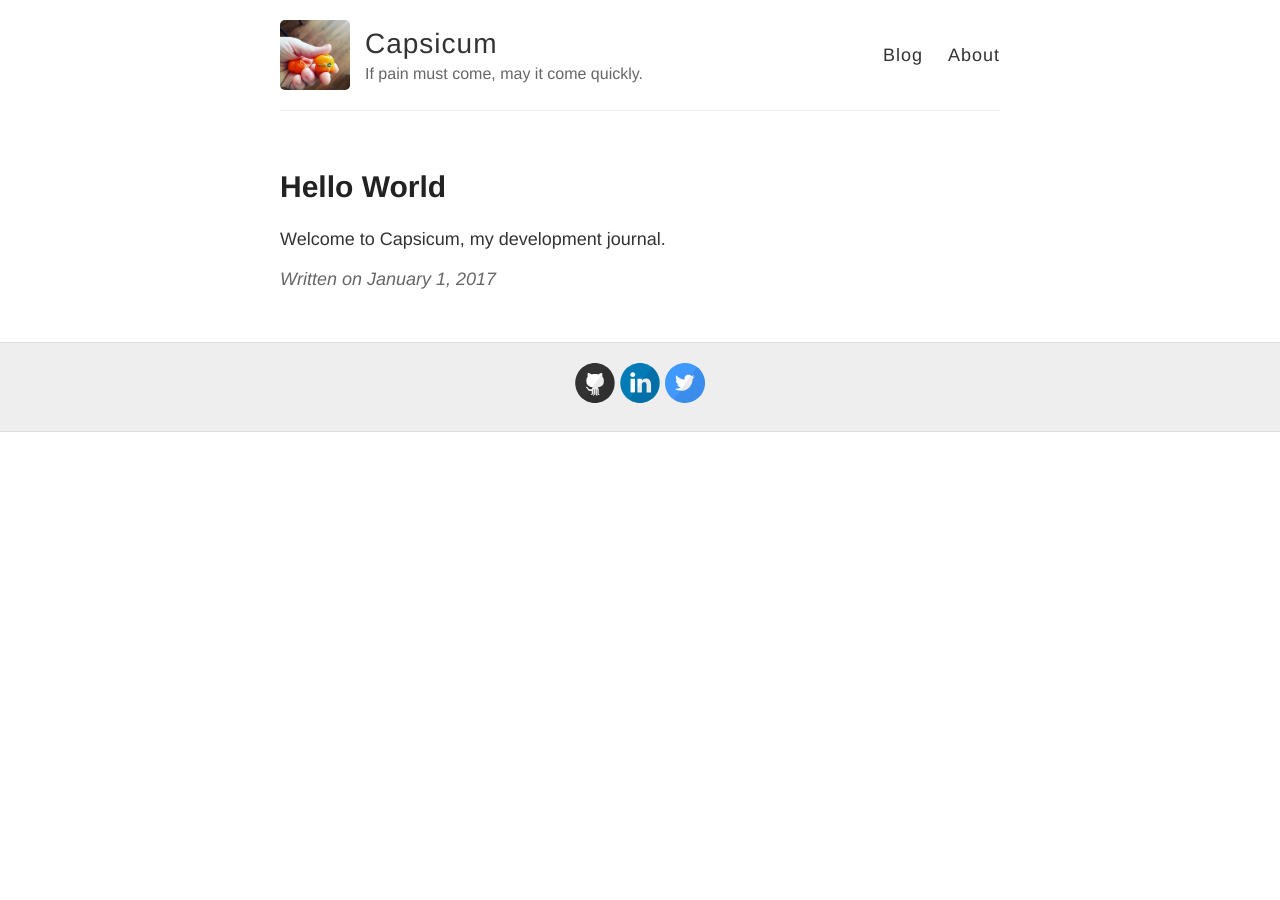
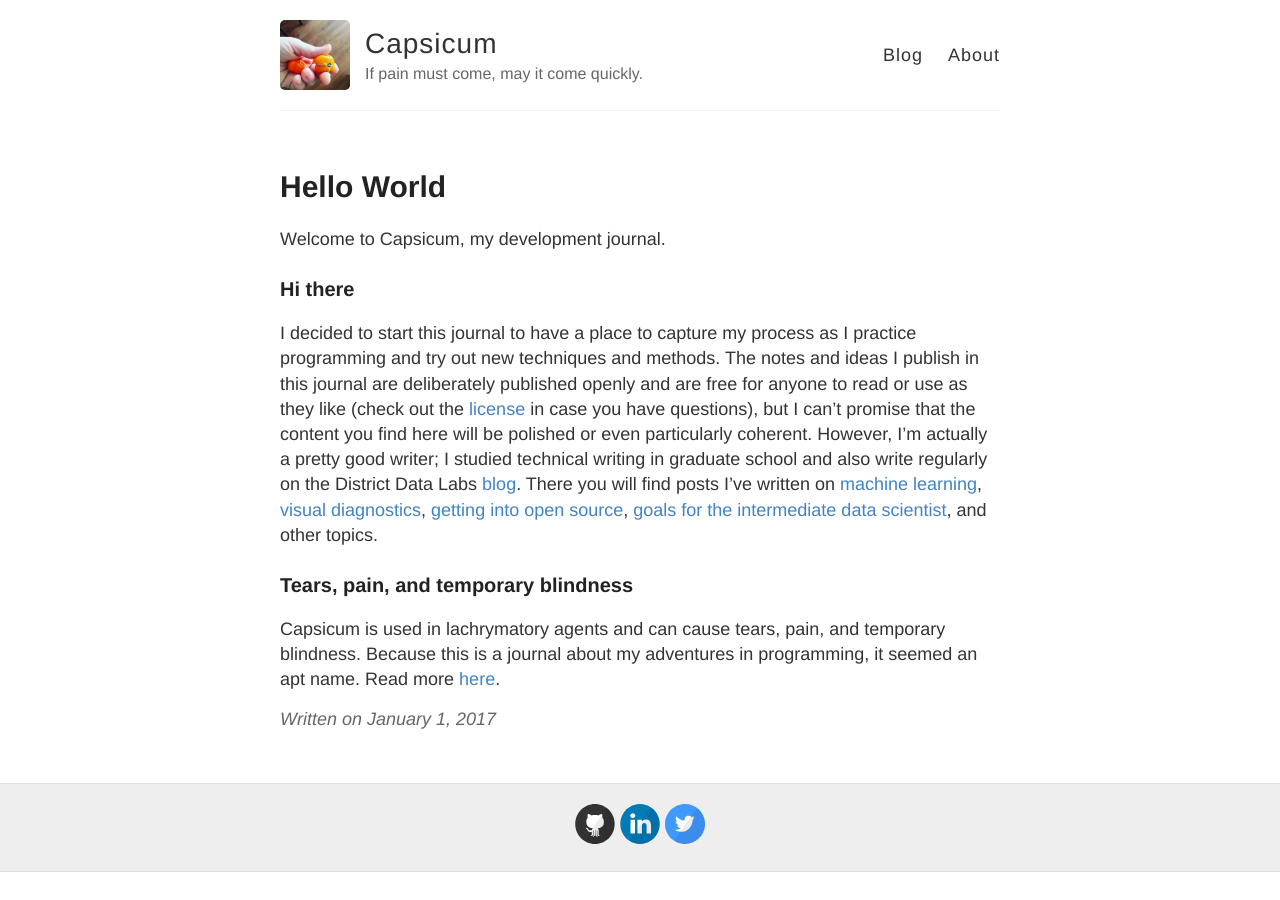
Before and after one commit to rebeccabilbro/rebeccabilbro.github.io, a Jekyll site: the page built from _posts/2017-1-1-Hello-World.md, in a window 1280 px wide. Built offline with Jekyll 4.4.1, drawn with Linux system fonts in a browser that asks for light colours.

Commit message:
fleshed out hello world post

```diff
--- a/_posts/2017-1-1-Hello-World.md
+++ b/_posts/2017-1-1-Hello-World.md
@@ -1,6 +1,15 @@
 ---
 layout: post
 title: Hello World
+date: 2017-01-01 11:43
 ---
 
 Welcome to Capsicum, my development journal.
+
+### Hi there
+
+I decided to start this journal to have a place to capture my process as I practice programming and try out new techniques and methods. The notes and ideas I publish in this journal are deliberately published openly and are free for anyone to read or use as they like (check out the [license](https://raw.githubusercontent.com/rebeccabilbro/rebeccabilbro.github.io/master/LICENSE) in case you have questions), but I can't promise that the content you find here will be polished or even particularly coherent. However, I'm actually a pretty good writer; I studied technical writing in graduate school and also write regularly on the District Data Labs [blog](blog.districtdatalabs.com). There you will find posts I've written on [machine learning](http://blog.districtdatalabs.com/an-introduction-to-machine-learning-with-python), [visual diagnostics](http://blog.districtdatalabs.com/visual-diagnostics-for-more-informed-machine-learning-part-1), [getting into open source](http://blog.districtdatalabs.com/getting-started-in-open-source), [goals for the intermediate data scientist](http://blog.districtdatalabs.com/ten-things-to-try-in-2017), and other topics.
+
+### Tears, pain, and temporary blindness
+
+Capsicum is used in lachrymatory agents and can cause tears, pain, and temporary blindness. Because this is a journal about my adventures in programming, it seemed an apt name. Read more [here](https://raw.githubusercontent.com/rebeccabilbro/rebeccabilbro.github.io/master/about.md).
```
